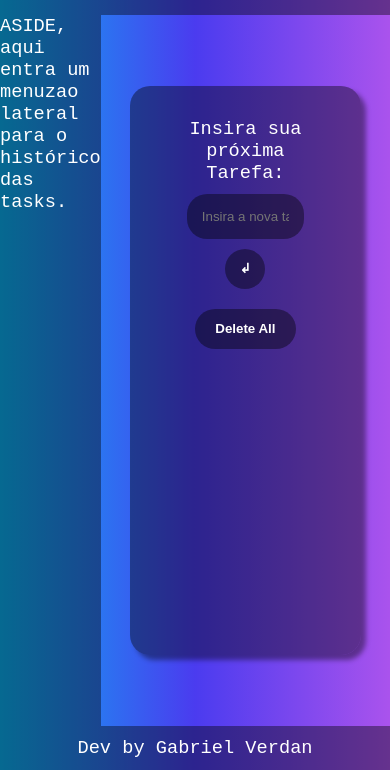
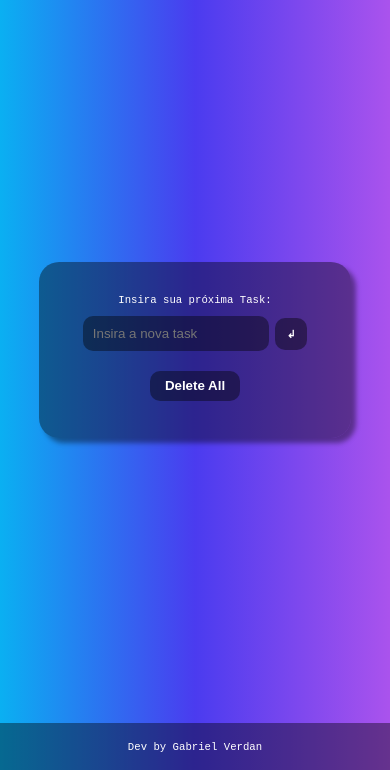
Before and after one commit to GVerdans/Dev-Jr-s-To-Do-List, a plain HTML site: page index.html in a window 390 px wide. Shown: the part 74-844 px from the top of the page. Drawn offline with Linux system fonts and the light colour scheme.

Commit message:
include mobile responsiveness

```diff
--- a/index.html
+++ b/index.html
@@ -15,7 +15,7 @@
 <body>
   <div class="container">
     <header>
-      <h2>To Do List da Massa</h2>
+      <h2>To Do List do Dev Jr.</h2>
       <nav>Gabriel Verdan</nav>
     </header>
 
@@ -25,7 +25,7 @@
 
     <article>
       <div class="todo">
-        <label for="ipt-todo">Insira sua próxima Tarefa:
+        <label for="ipt-todo">Insira sua próxima Task:
           <br />
           <input type="text" name="ipt-todo" id="ipt-txt-todo" placeholder="Insira a nova task" class="input-field" />
           <input type="button" class="button-insert-task" title="Insert" id="btn-insert-task" value="&ldsh;" />
--- a/sources/CSS/style_todolist.css
+++ b/sources/CSS/style_todolist.css
@@ -1,4 +1,5 @@
 /* CSS DOCUMENT */
+
 
 * {
     padding: 0;
@@ -58,18 +59,18 @@ div.todo {
     background-color: #00000067;
     box-shadow: 5px 5px 5px #00000067;
     width: 80%;
-    height: 80%;
+    height: auto;
     border-radius: 20px;
 
     text-align: center;
     align-content: baseline;
     /* place-items: center; */
     margin: auto;
-    padding: 2rem;
+    padding: 3rem;
 }
 
 input.input-field {
-    margin: 10px;
+    margin: 10px auto;
     padding: 15px;
     border-radius: 20px;
 
@@ -78,6 +79,7 @@ input.input-field {
     width: 70%;
 
     border: none;
+
 }
 
 input.button-insert-task {
@@ -88,12 +90,12 @@ input.button-insert-task {
     border-radius: 50%;
     font-weight: bold;
 
-    width: 40px;
-    height: 40px;
+    /* padding: 15px; */
+    width: 42px;
+    height: 42px;
 
     cursor: pointer;
 }
-
 
 input.button-insert-task:hover {
     background-color: white;
@@ -109,7 +111,7 @@ div.todo>ul {
     border-radius: 20px;
 
     /* width: auto; */
-    max-width: 60%;
+    max-width: 70%;
     height: auto;
 
     text-align: center;
@@ -125,10 +127,18 @@ div.todo>ul {
     justify-content: center;
     align-items: center;
     gap: 10px;
+    word-break: break-all;
 }
 
 .task-li-done {
     text-decoration: line-through;
+    display: flex;
+    padding: 10px;
+    justify-content: center;
+    align-items: center;
+    gap: 10px;
+    word-break: break-all;
+    color: red;
 }
 
 input.btn-task {
@@ -197,3 +207,130 @@ footer {
     align-content: center;
     background: #00000067;
 }
+
+
+/*________________RESPONSIVIDADE PARA MOBILE__________________ */
+
+@media (max-width: 576px){
+
+    body {
+        font-size: 8pt;
+    }
+
+    div.todo {
+
+        display: block;
+        background-color: #00000067;
+        box-shadow: 5px 5px 5px #00000067;
+        width: 80%;
+        height: auto;
+        border-radius: 20px;
+
+        text-align: center;
+        align-content: baseline;
+        /* place-items: center; */
+        margin: auto;
+        padding: 2rem;
+    }
+
+    div.container {
+        display: grid;
+        grid-template-columns: 0fr 5fr;
+        grid-template-rows: .2fr 8fr .5fr;
+        grid-template-areas:
+            "header header header"
+            "aside article article"
+            "footer footer footer";
+        /* width: 100%; */
+        height: 100vh;
+        color: white;
+
+    }
+
+    input.button-insert-task {
+        background: #00000067;
+        color: white;
+
+        border: none;
+        border-radius: 10px;
+        font-weight: bold;
+        font-size: 8pt;
+
+        width: 2rem;
+        height: 2rem;
+
+        cursor: pointer;
+    }
+
+    input.input-field {
+        margin: 10px auto;
+        padding: 10px;
+        border-radius: 10px;
+
+        background: #00000067;
+        color: gray;
+        width: 75%;
+
+        border: none;
+    }
+
+    .btn-delete-all-tasks {
+        display: flex;
+        align-items: center;
+
+        border: none;
+        width: auto;
+        height: 15px;
+        border-radius: 10px;
+
+        background: #00000067;
+        color: white;
+        font-weight: bold;
+
+        margin: 5px;
+        padding: 15px;
+
+        cursor: pointer;
+
+    }
+
+    div.todo>ul {
+        display: block;
+        list-style-type: none;
+
+        background: #00000067;
+        border-radius: 20px;
+
+        /* width: auto; */
+        max-width: 100%;
+        height: auto;
+
+        text-align: center;
+        text-transform: capitalize;
+
+        /* padding: 10px; */
+        margin: 5px auto;
+        /* padding: 10px; */
+    }
+
+    .task-li-false {
+        display: flex;
+        justify-content: center;
+        align-items: center;
+        gap: 5px;
+    }
+
+    .task-li-done {
+        display: flex;
+        justify-content: center;
+        align-items: center;
+        /* margin: 10px; */
+        padding: 10px;
+        gap: 5px;
+    }
+
+    aside {
+        display: none;;
+    }
+
+}
```
